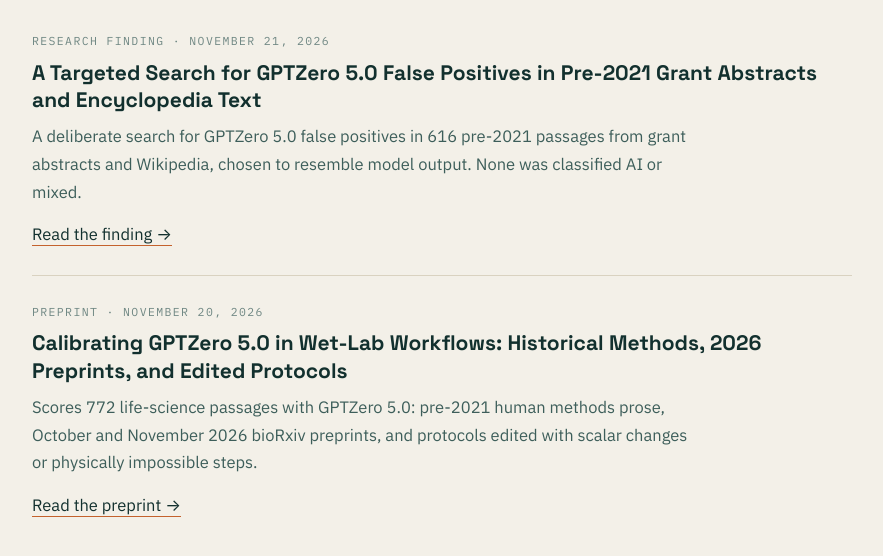
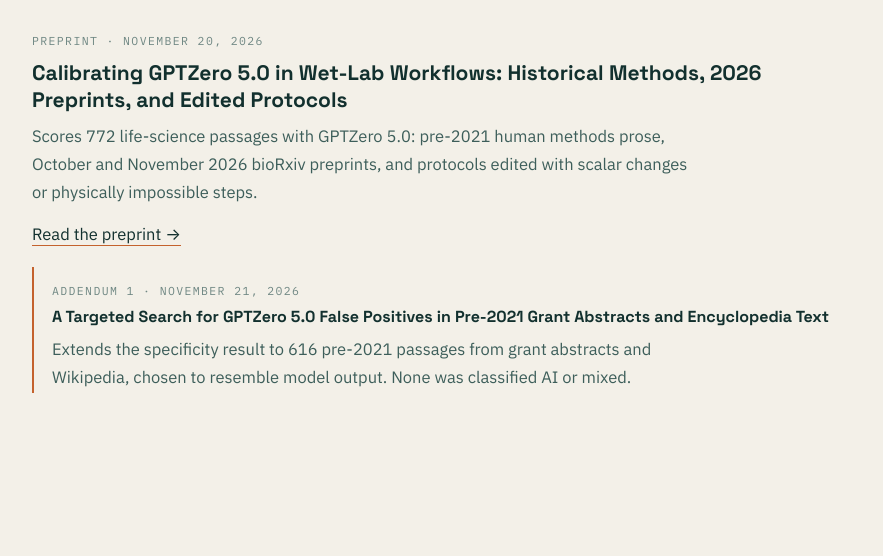
Before and after one commit to Porcupine-Labs/landing-page, a plain HTML site: page research/index.html in a window 1280 px wide. Shown: the part 274-830 px from the top of the page, without its empty margins (198-1081 px from the left). After the commit the page ends 800 px from the top, so only its background shows below. Drawn offline with Linux system fonts and the light colour scheme.

Commit message:
Present false-positive search as Addendum 1 to the GPTZero calibration preprint

```diff
--- a/research/index.html
+++ b/research/index.html
@@ -106,6 +106,10 @@ td{color:var(--muted)}
 .paper-list h2{font-size:21px;margin:8px 0 10px}
 .paper-list h2 a{border-bottom:0}
 .paper-list h2 a:hover{border-bottom:1px solid var(--quill)}
+.paper-list .addendum{margin-top:18px;padding:14px 0 2px 18px;border-left:2px solid var(--quill)}
+.paper-list .addendum h3{font-family:var(--display);font-size:16px;font-weight:700;letter-spacing:0;text-transform:none;margin:6px 0 8px;line-height:1.35}
+.paper-list .addendum h3 a{border-bottom:0}
+.paper-list .addendum h3 a:hover{border-bottom:1px solid var(--quill)}
 </style>
 </head>
 <body>
@@ -123,16 +127,15 @@ td{color:var(--muted)}
   <main>
     <ul class="paper-list">
       <li>
-        <div class="date">Research finding · November 21, 2026</div>
-        <h2><a href="/research/gptzero-false-positive-search/">A Targeted Search for GPTZero 5.0 False Positives in Pre-2021 Grant Abstracts and Encyclopedia Text</a></h2>
-        <p>A deliberate search for GPTZero 5.0 false positives in 616 pre-2021 passages from grant abstracts and Wikipedia, chosen to resemble model output. None was classified AI or mixed.</p>
-        <p><a href="/research/gptzero-false-positive-search/">Read the finding →</a></p>
-      </li>
-      <li>
         <div class="date">Preprint · November 20, 2026</div>
         <h2><a href="/research/gptzero-wetlab-calibration/">Calibrating GPTZero 5.0 in Wet-Lab Workflows: Historical Methods, 2026 Preprints, and Edited Protocols</a></h2>
         <p>Scores 772 life-science passages with GPTZero 5.0: pre-2021 human methods prose, October and November 2026 bioRxiv preprints, and protocols edited with scalar changes or physically impossible steps.</p>
         <p><a href="/research/gptzero-wetlab-calibration/">Read the preprint →</a></p>
+        <div class="addendum">
+          <div class="date">Addendum 1 · November 21, 2026</div>
+          <h3><a href="/research/gptzero-false-positive-search/">A Targeted Search for GPTZero 5.0 False Positives in Pre-2021 Grant Abstracts and Encyclopedia Text</a></h3>
+          <p>Extends the specificity result to 616 pre-2021 passages from grant abstracts and Wikipedia, chosen to resemble model output. None was classified AI or mixed.</p>
+        </div>
       </li>
     </ul>
   </main>
```
Also changed, not shown: research/gptzero-false-positive-search/index.html (+3 -2 lines), research/gptzero-wetlab-calibration/index.html (+9 -0 lines).
